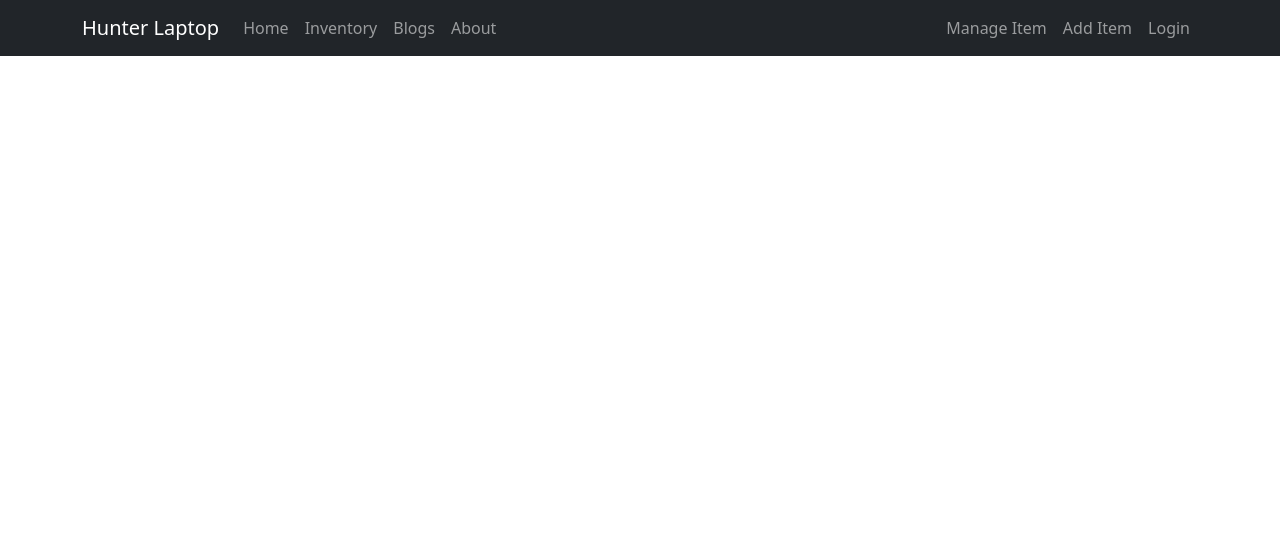
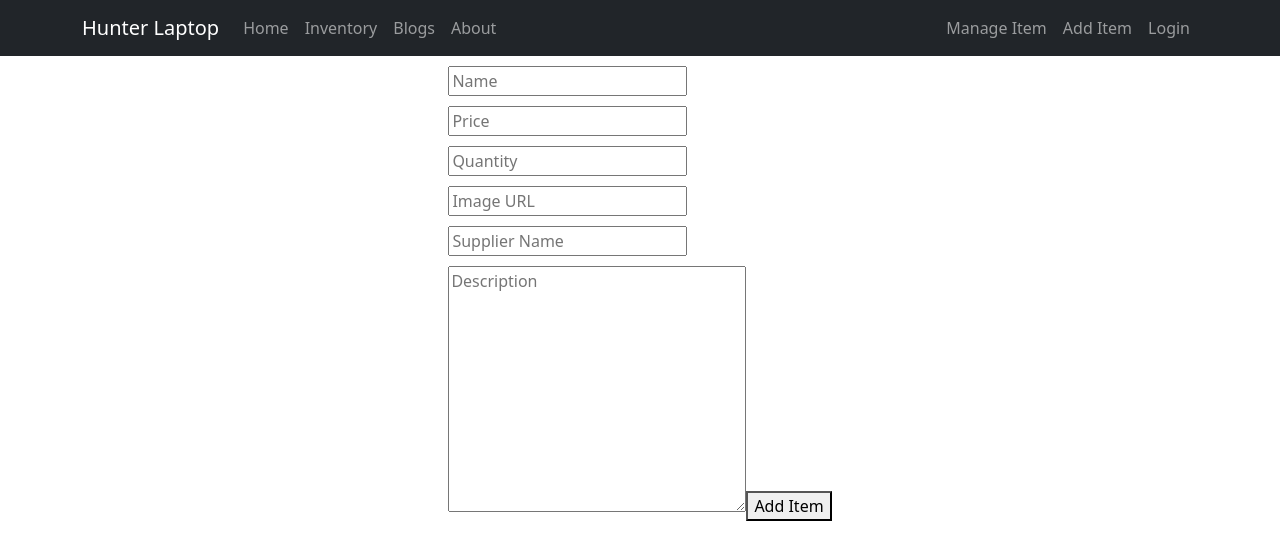
Before and after one commit to Abu-Sahad/bd-gradget-warehouse-client-site, a React (Create React App) app: page /add-item in a window 1280 px wide. Shown: the top 560 px of the page. Built offline with nearby package versions, Linux system fonts and the light colour scheme; no server answers.

Commit message:
implemented add item

```diff
--- a/src/App.js
+++ b/src/App.js
@@ -6,6 +6,7 @@ import Home from './Pages/Home/Home/Home';
 import Login from './Pages/Login/Login/Login';
 import Register from './Pages/Login/Register/Register';
 import SingleItem from './Pages/SignleItem/SingleItem';
+import AddItem from './Pages/AddItem/AddItem';
 function App() {
   return (
     <div>
@@ -16,6 +17,7 @@ function App() {
         <Route path="/login" element={<Login></Login>}></Route>
         <Route path='/laptop/:id' element = {<SingleItem></SingleItem>} />
         <Route path="/register" element={<Register></Register>}></Route>
+        <Route path='add-item' element={<AddItem />} />
 
       </Routes>
 
--- /dev/null
+++ b/src/Pages/AddItem/AddItem.css
@@ -0,0 +1,10 @@
+.add-item-container {
+    display: flex;
+    align-items: center;
+    justify-content: center;
+}
+
+.add-item-form input{
+    margin: 10px 0px;
+    display: block;
+}
--- /dev/null
+++ b/src/Pages/AddItem/AddItem.js
@@ -0,0 +1,46 @@
+import React from 'react';
+import './AddItem.css'
+const AddItem = () => {
+    const handleSubmit = e =>{
+        e.preventDefault()
+        const name = e.target.name.value
+        const price = e.target.price.value
+        const quantity = e.target.quantity.value
+        const image = e.target.image.value
+        const description = e.target.description.value
+        const supplierName = e.target.supplierName.value
+        const item = {name,price,quantity,image,supplierName,description}
+
+        fetch('http://localhost:5000/laptop',{
+            method:'POST',
+            headers:{
+                'content-type':'application/json'
+            },
+            body:JSON.stringify(item)
+
+        })
+        .then(res => res.json())
+        .then(data => {
+            console.log(data)
+            e.target.reset()
+            alert('Item added')
+        })
+    }
+    return (
+
+        <div className='add-item-container'>
+           <form className='add-item-form' onSubmit={handleSubmit}>
+
+               <input name='name'  type="text" placeholder='Name'  required/>
+               <input name='price'  type="number" placeholder='Price'required />
+               <input  name='quantity' type="number" placeholder='Quantity' required/>
+               <input  name='image' type="text" placeholder='Image URL' required/>
+               <input  name='supplierName' type="text" placeholder='Supplier Name' required/>
+               <textarea name="description" placeholder='Description' cols="30" rows="10" required></textarea>
+                <button type='submit'> Add Item</button>
+           </form>
+        </div>
+    );
+};
+
+export default AddItem;
--- a/src/Pages/Home/Banner/Items/Items.js
+++ b/src/Pages/Home/Banner/Items/Items.js
@@ -12,7 +12,7 @@ const Items = () => {
 
             <div className='card-container container'>
                 {
-                    items.slice(0, 6).map(item => <Card key={item._id} item={item} />)
+                    items.map(item => <Card key={item._id} item={item} />)
                 }
             </div>
         </div>
--- a/src/Pages/Home/Card/Card.js
+++ b/src/Pages/Home/Card/Card.js
@@ -4,7 +4,7 @@ import { useNavigate } from 'react-router-dom';
 import './Card.css'
 
 const Card = ({ item }) => {
-    const [laptop, setLaptop] = useState({})
+
     const { name, description, price, image, _id, supplierName, quantity } = item
     const handleUpdate = id => {
 
@@ -21,6 +21,8 @@ const Card = ({ item }) => {
                 <h1>{name.slice(0, 30)}</h1>
                 <p>Price:{price}</p>
                 <p>Quantity:{quantity}</p>
+                <p>Supplier : {supplierName}</p>
+                <p> description : {description}</p>
                 <button onClick={() => navigate(`/laptop/${_id}`)}>Update</button>
             </div>
 
--- a/src/Pages/Login/Register/Register.js
+++ b/src/Pages/Login/Register/Register.js
@@ -20,7 +20,9 @@ const Register = () => {
     ] = useCreateUserWithEmailAndPassword(auth, { sendEmailVerification: true });
     const [updateProfile, updating, updateError] = useUpdateProfile(auth);
     const navigate = useNavigate();
-
+    if (user) {
+        navigate('/');
+    }
     if (error) {
         errorElement = <p className='text-danger'>Error: {error?.message}</p>
     }
@@ -39,9 +41,7 @@ const Register = () => {
 
         await updateProfile({ displayName: name });
         toast('verification email')
-        if (user) {
-            navigate('/home');
-        }
+
 
 
     }
--- a/src/Pages/Login/SocialLogin/SocialLogin.js
+++ b/src/Pages/Login/SocialLogin/SocialLogin.js
@@ -32,7 +32,7 @@ const SocialLogin = () => {
                     onClick={() => signInWithGoogle()}
                     className='btn btn-info w-50 d-block mx-auto my-2'>
                     <img style={{ width: '40px' }} src={googleImg} alt="" />
-                    <span className='px-3'>Google Sign In</span>
+                    <span className='px-3'>Google SignIn</span>
                 </button>
             </div>
         </div>
```
